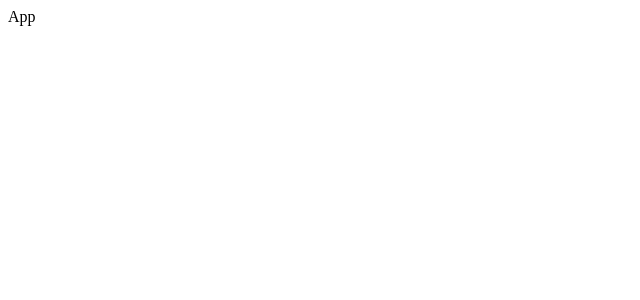
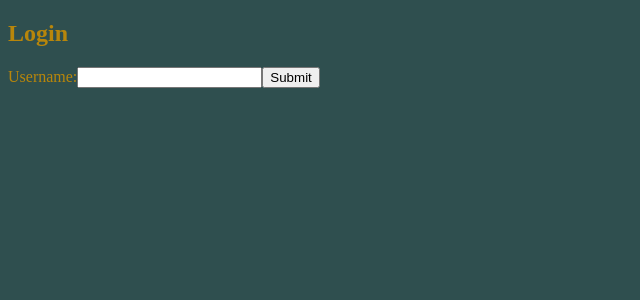
Before and after one commit to maosan132/react-social-media, a React (Create React App) app: page / in a window 1280 px wide. Shown: the top 300 px of the page, without its empty margins (0-640 px from the left). Built offline with nearby package versions, Linux system fonts and the light colour scheme.

Commit message:
Added a form to login app and a state, then modify state feom the input, and have a function to handle the submit

```diff
--- a/public/index.html
+++ b/public/index.html
@@ -26,7 +26,7 @@
     -->
     <title>React App</title>
   </head>
-  <body>
+  <body style="background:darkslategrey;color:darkgoldenrod">
     <noscript>You need to enable JavaScript to run this app.</noscript>
     <div id="root"></div>
     <!--
--- a/src/App.js
+++ b/src/App.js
@@ -1,8 +1,14 @@
 import React from 'react';
+import Login from './components/login';
 
 // APP HERE
 
 const App = () => {
+  const [user, setUser] = React.useState(null);
+
+  if (!user) {
+    return <Login setUser={setUser}/>;
+  }
 
   return <div>App</div>
 }
--- a/src/components/Post.js
+++ b/src/components/Post.js
@@ -7,3 +7,5 @@
     </div>
   );
 }
+
+export default Post;
--- a/src/components/login.js
+++ b/src/components/login.js
@@ -1,7 +1,35 @@
 import React from 'react'
 
 const Login = () => {
-  return <div>Login</div>
+  const [username, setUsername] = React.useState('')
+
+  const handleSubmit = (e) => {
+    e.preventDefault()
+    console.log(username)
+  }
+
+  return (
+  <div>
+    <h2>Login</h2>
+    <form onSubmit={handleSubmit}>
+      <label>
+        Username:
+        <input
+          type="text"
+          name="username"
+          onChange={e => setUsername(e.target.value)}
+        />
+        <button type='submit'>Submit</button>
+      </label>
+      {/* <br />
+      <label>
+        Password:
+        <input type="password" name="password" />
+      </label>
+      <br />
+      <input type="submit" value="Submit" /> */}
+    </form>
+  </div>)
 }
 
 export default Login;
```
